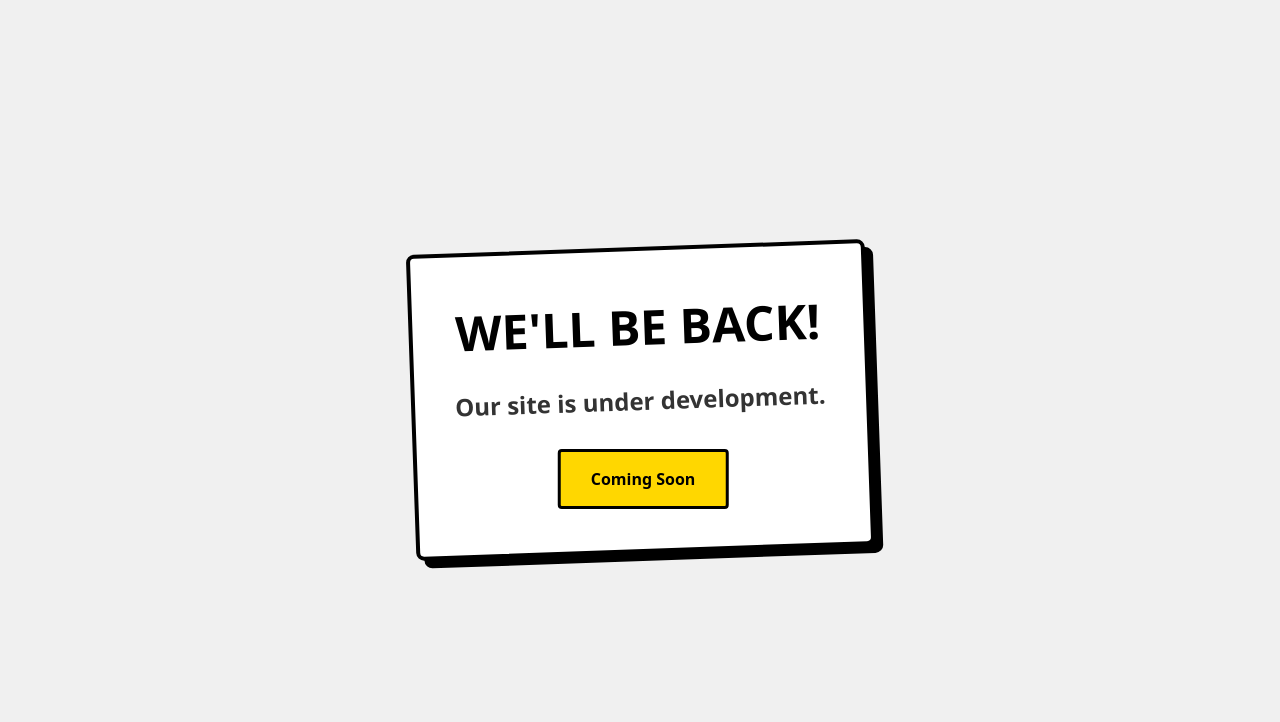
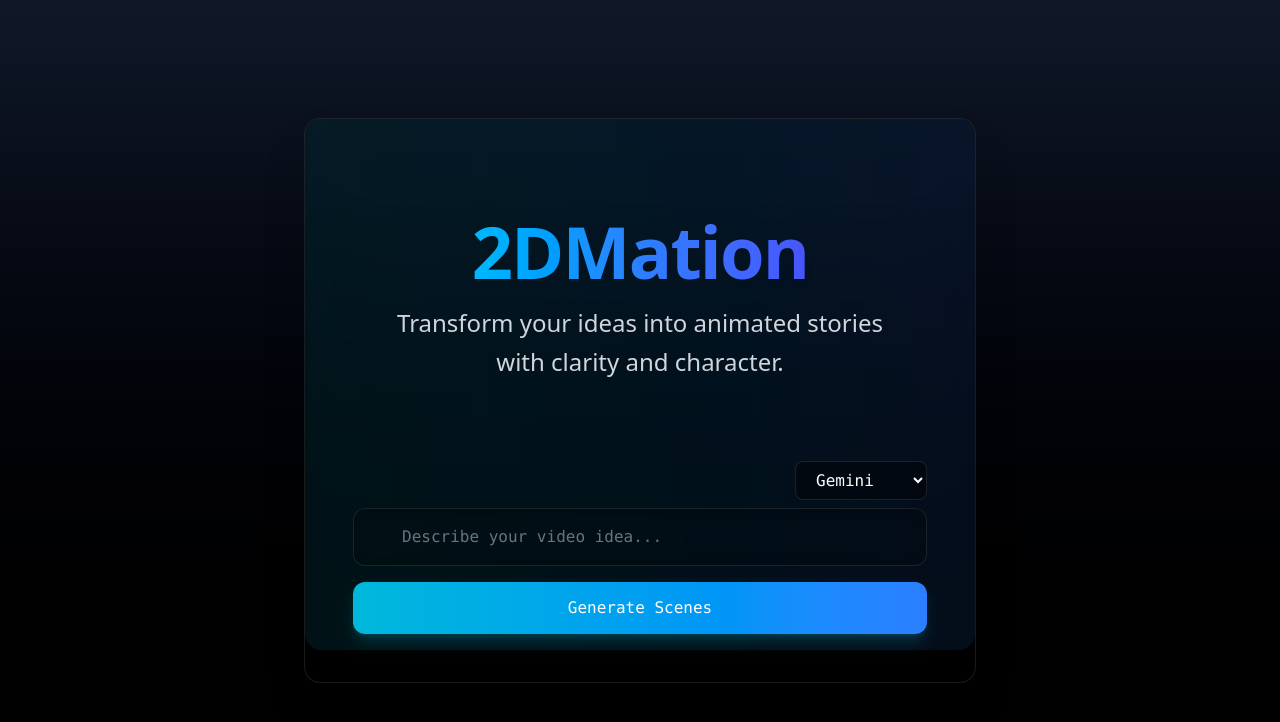
Before and after one commit to haard18/2dmation, a React (Vite) app in the folder client/: page / in a window 1280 px wide. Shown: the top 722 px of the page. Built offline with nearby package versions, Linux system fonts and the light colour scheme.

Commit message:
Refactor Home component by removing commented-out code and restoring component imports for improved readability and functionality.

```diff
--- a/client/src/Pages/Home.tsx
+++ b/client/src/Pages/Home.tsx
@@ -1,103 +1,103 @@
 // pages/Home.jsx
 // import { useState } from "react";
-// import Container from "../components/Container";
-// import Header from "../components/Header";
-// import PromptInput from "../components/PromptInput";
-// import ScenesList from "../components/ScenesList";
-// import RenderButton from "../components/RenderButton";
-// import VideoPlayer from "../components/VideoPlayer";
-// import useVideoGeneration from "../hooks/useVideoGeneration";
+import Container from "../components/Container";
+import Header from "../components/Header";
+import PromptInput from "../components/PromptInput";
+import ScenesList from "../components/ScenesList";
+import RenderButton from "../components/RenderButton";
+import VideoPlayer from "../components/VideoPlayer";
+import useVideoGeneration from "../hooks/useVideoGeneration";
 
 const Home = () => {
-  // const {
-  //   input,
-  //   setInput,
-  //   loading,
-  //   videoUrl,
-  //   scenes,
-  //   polling,
-  //   generateScenes,
-  //   renderVideo,
-  //   model,
-  //   setModel,
-  // } = useVideoGeneration();
+  const {
+    input,
+    setInput,
+    loading,
+    videoUrl,
+    scenes,
+    polling,
+    generateScenes,
+    renderVideo,
+    model,
+    setModel,
+  } = useVideoGeneration();
 
+  return (
+    <Container>
+      <Header />
+
+      <PromptInput
+        model={model}
+        setModel={setModel}
+        input={input}
+        setInput={setInput}
+        onGenerate={generateScenes}
+        loading={loading}
+        polling={polling}
+      />
+
+      <ScenesList scenes={scenes} />
+
+      <RenderButton
+        onRender={renderVideo}
+        loading={loading}
+        polling={polling}
+        showButton={scenes.length > 0 && !videoUrl}
+      />
+
+      <VideoPlayer videoUrl={videoUrl} />
+    </Container>
+  );
   // return (
-  //   <Container>
-  //     <Header />
-
-  //     <PromptInput
-  //       model={model}
-  //       setModel={setModel}
-  //       input={input}
-  //       setInput={setInput}
-  //       onGenerate={generateScenes}
-  //       loading={loading}
-  //       polling={polling}
-  //     />
-
-  //     <ScenesList scenes={scenes} />
-
-  //     <RenderButton
-  //       onRender={renderVideo}
-  //       loading={loading}
-  //       polling={polling}
-  //       showButton={scenes.length > 0 && !videoUrl}
-  //     />
-
-  //     <VideoPlayer videoUrl={videoUrl} />
-  //   </Container>
+  //   <div style={{
+  //     minHeight: '100vh',
+  //     display: 'flex',
+  //     alignItems: 'center',
+  //     justifyContent: 'center',
+  //     backgroundColor: '#f0f0f0',
+  //     padding: '20px',
+  //     fontFamily: 'system-ui, -apple-system, sans-serif'
+  //   }}>
+  //     <div style={{
+  //       backgroundColor: '#ffffff',
+  //       padding: '40px',
+  //       border: '4px solid #000000',
+  //       borderRadius: '8px',
+  //       boxShadow: '8px 8px 0px #000000',
+  //       transform: 'rotate(-2deg)',
+  //       maxWidth: '600px',
+  //       textAlign: 'center'
+  //     }}>
+  //       <h1 style={{
+  //         fontSize: '3rem',
+  //         fontWeight: '900',
+  //         marginBottom: '20px',
+  //         color: '#000000'
+  //       }}>
+  //         WE'LL BE BACK!
+  //       </h1>
+  //       <p style={{
+  //         fontSize: '1.5rem',
+  //         fontWeight: '600',
+  //         color: '#333333',
+  //         marginBottom: '30px'
+  //       }}>
+  //         Our site is under development.
+  //       </p>
+  //       <div style={{
+  //         backgroundColor: '#FFD700',
+  //         padding: '15px 30px',
+  //         border: '3px solid #000000',
+  //         borderRadius: '4px',
+  //         display: 'inline-block',
+  //         fontWeight: 'bold',
+  //         transform: 'rotate(2deg)'
+  //       }}>
+  //         Coming Soon
+  //       </div>
+  //     </div>
+  //   </div>
   // );
-  return (
-    <div style={{
-      minHeight: '100vh',
-      display: 'flex',
-      alignItems: 'center',
-      justifyContent: 'center',
-      backgroundColor: '#f0f0f0',
-      padding: '20px',
-      fontFamily: 'system-ui, -apple-system, sans-serif'
-    }}>
-      <div style={{
-        backgroundColor: '#ffffff',
-        padding: '40px',
-        border: '4px solid #000000',
-        borderRadius: '8px',
-        boxShadow: '8px 8px 0px #000000',
-        transform: 'rotate(-2deg)',
-        maxWidth: '600px',
-        textAlign: 'center'
-      }}>
-        <h1 style={{
-          fontSize: '3rem',
-          fontWeight: '900',
-          marginBottom: '20px',
-          color: '#000000'
-        }}>
-          WE'LL BE BACK!
-        </h1>
-        <p style={{
-          fontSize: '1.5rem',
-          fontWeight: '600',
-          color: '#333333',
-          marginBottom: '30px'
-        }}>
-          Our site is under development.
-        </p>
-        <div style={{
-          backgroundColor: '#FFD700',
-          padding: '15px 30px',
-          border: '3px solid #000000',
-          borderRadius: '4px',
-          display: 'inline-block',
-          fontWeight: 'bold',
-          transform: 'rotate(2deg)'
-        }}>
-          Coming Soon
-        </div>
-      </div>
-    </div>
-  );
 };
 
 export default Home;
```
Also changed, not shown: 1 other file (tests, documents, lock files or other folders).
